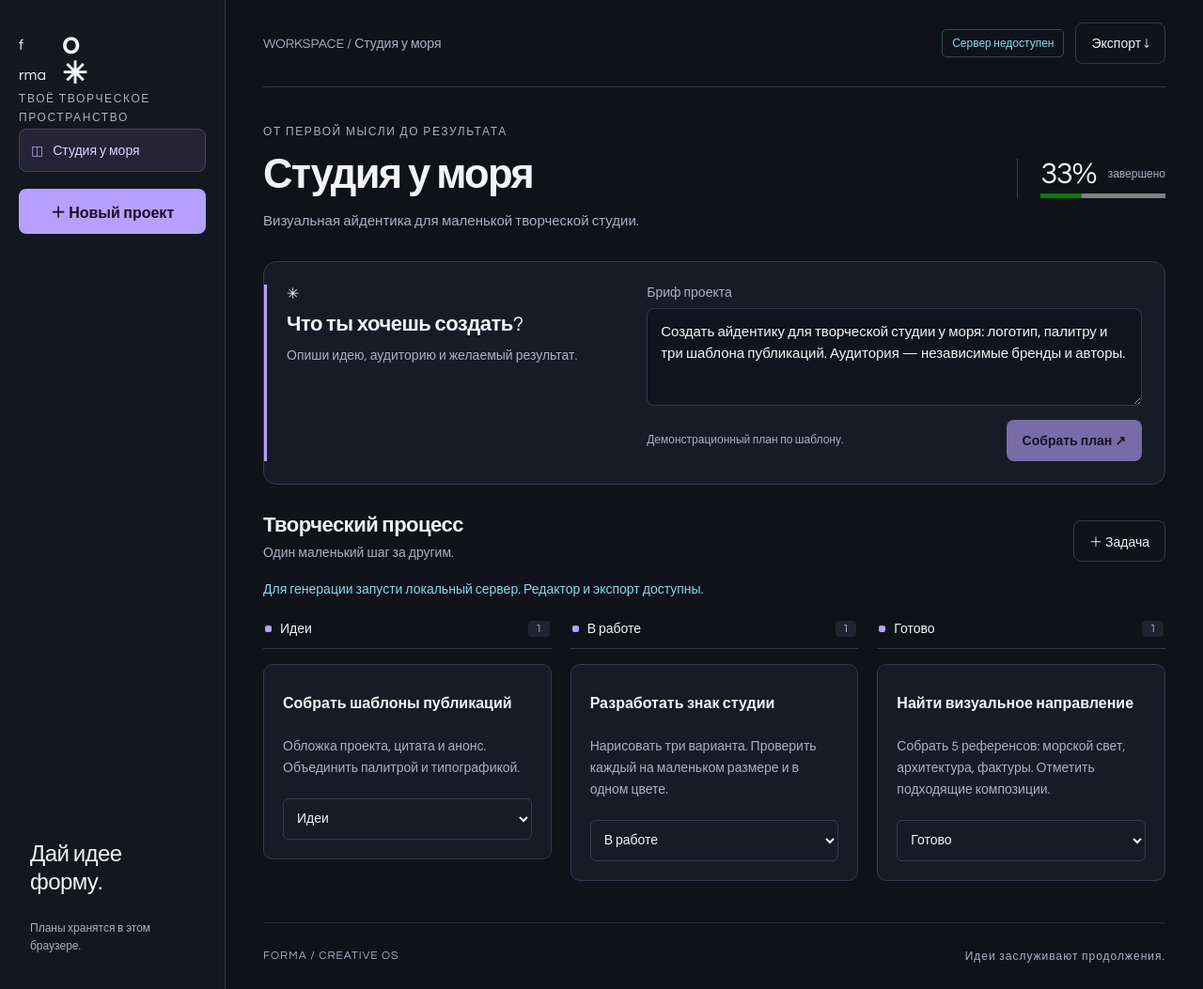
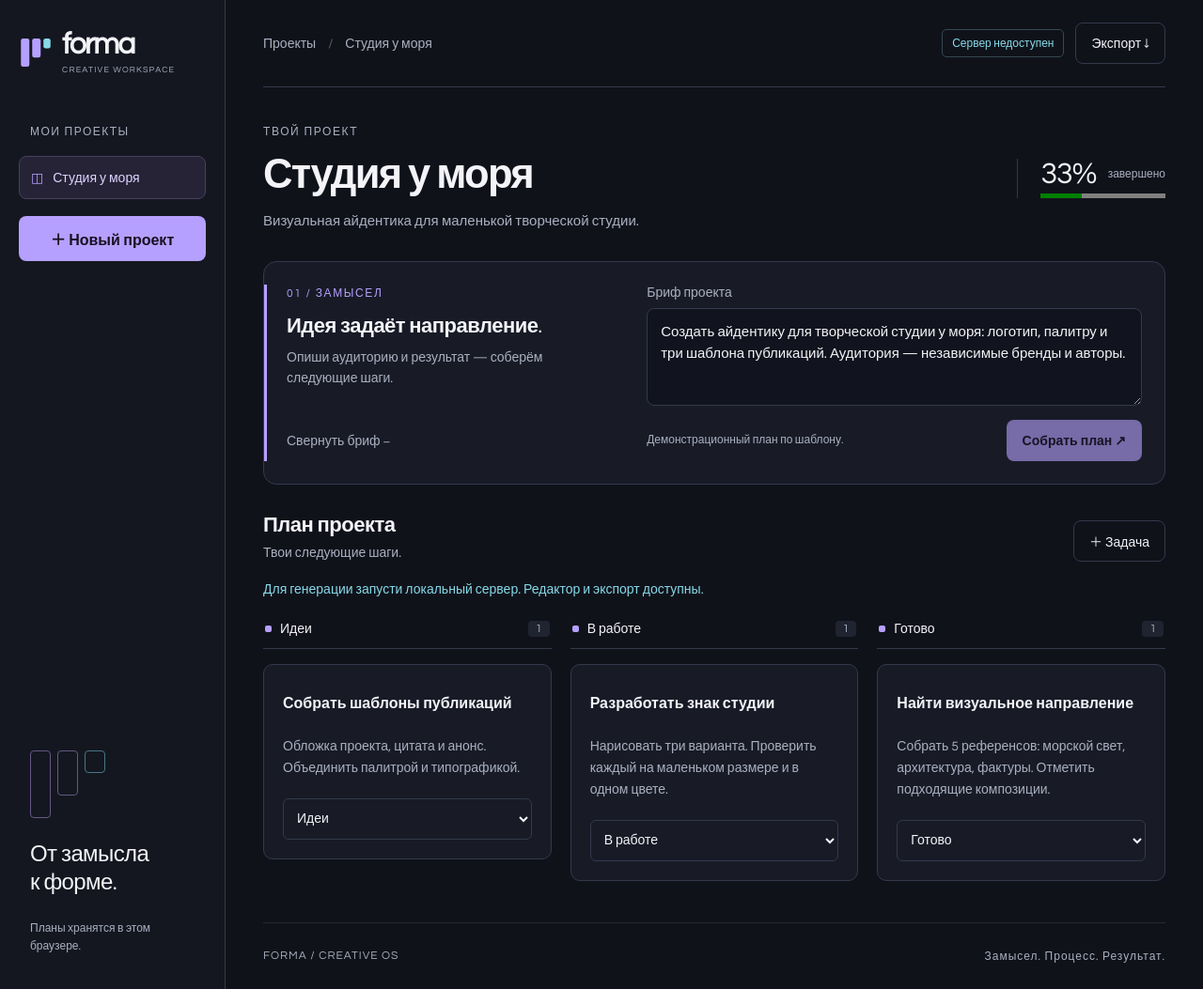
Before and after one commit to poblige26-netizen/forma-creative-os, a plain HTML site: page public/index.html in a window 1280 px wide. Shown: the whole page at 94% size. Drawn offline with Linux system fonts and the light colour scheme; no server answers.

Commit message:
feat: refine Forma identity and device experiences — public/index.html

```diff
--- a/public/index.html
+++ b/public/index.html
@@ -1,10 +1,10 @@
 <!doctype html><html lang="ru"><head><meta charset="utf-8"><meta name="viewport" content="width=device-width, initial-scale=1"><meta name="description" content="Forma — личное пространство для творческих проектов. Преврати идею в понятный план."><title>Forma — творческие проекты</title><link rel="icon" href="favicon.svg"><link rel="stylesheet" href="style.css"><script src="app.js" defer></script></head><body>
-<aside><a class="brand" href="#">f<span>o</span>rma<span class="dot">✳</span></a><p class="eyebrow">ТВОЁ ТВОРЧЕСКОЕ ПРОСТРАНСТВО</p><button id="new" class="primary">＋ Новый проект</button><nav id="projects" aria-label="Проекты"></nav><div class="aside-bottom"><div class="orb" aria-hidden="true"></div><p>Дай идее форму.</p><small>Планы хранятся в этом браузере.</small></div></aside>
-<main><header><span>WORKSPACE / <span id="crumb">Проект</span></span><div><span id="mode" class="badge">Подключение…</span><button id="export">Экспорт ↓</button></div></header>
-<section class="intro"><div><p class="eyebrow">ОТ ПЕРВОЙ МЫСЛИ ДО РЕЗУЛЬТАТА</p><h1 id="name"></h1><p id="summary"></p></div><div class="progress"><strong id="percent">0%</strong><span>завершено</span><progress id="progress" max="100" value="0" aria-label="Прогресс проекта"></progress></div></section>
-<section class="brief-panel"><div><span class="spark">✳</span><h2>Что ты хочешь создать?</h2><p>Опиши идею, аудиторию и желаемый результат.</p></div><form id="brief-form"><label for="brief">Бриф проекта</label><textarea id="brief" minlength="10" maxlength="3000" required placeholder="Например: айдентика для небольшой кофейни у моря…"></textarea><div class="form-footer"><span id="disclosure">Демонстрационный план по шаблону.</span><button class="primary" id="generate" type="submit">Собрать план ↗</button></div></form></section>
-<div class="board-heading"><div><h2>Творческий процесс</h2><p>Один маленький шаг за другим.</p></div><button id="add">＋ Задача</button></div><p id="notice" role="status" aria-live="polite"></p><section id="board" class="board" aria-label="Доска задач"></section>
-<footer><span>FORMA / CREATIVE OS</span><span>Идеи заслуживают продолжения.</span></footer></main>
+<a class="skip" href="#board">К задачам</a><aside><a class="brand" href="#" aria-label="Forma — творческое пространство"><img src="mark.svg" alt="" width="36" height="36"><span>forma</span><small>CREATIVE WORKSPACE</small></a><p class="rail-label">МОИ ПРОЕКТЫ</p><button id="new" class="primary" aria-label="Новый проект">＋ Новый проект</button><nav id="projects" aria-label="Проекты"></nav><div class="aside-bottom"><div class="brand-pattern" aria-hidden="true"><i></i><i></i><i></i></div><p>От замысла<br>к форме.</p><small>Планы хранятся в этом браузере.</small></div></aside>
+<main><header><span>Проекты <span aria-hidden="true">/</span> <span id="crumb">Проект</span></span><div><span id="mode" class="badge">Подключение…</span><button id="export">Экспорт ↓</button></div></header>
+<section class="intro"><div><p class="eyebrow">ТВОЙ ПРОЕКТ</p><h1 id="name"></h1><p id="summary"></p></div><div class="progress"><strong id="percent">0%</strong><span>завершено</span><progress id="progress" max="100" value="0" aria-label="Прогресс проекта"></progress></div></section>
+<section class="brief-panel"><div class="brief-heading"><div><p class="eyebrow">01 / ЗАМЫСЕЛ</p><h2>Идея задаёт направление.</h2><p>Опиши аудиторию и результат — соберём следующие шаги.</p></div><button id="brief-toggle" class="quiet" type="button" aria-expanded="true" aria-controls="brief-form">Свернуть бриф −</button></div><form id="brief-form"><label for="brief">Бриф проекта</label><textarea id="brief" minlength="10" maxlength="3000" required placeholder="Например: айдентика для небольшой кофейни у моря…"></textarea><div class="form-footer"><span id="disclosure">Демонстрационный план по шаблону.</span><button class="primary" id="generate" type="submit">Собрать план ↗</button></div></form></section>
+<div class="board-heading"><div><h2>План проекта</h2><p id="task-total">Твои следующие шаги.</p></div><button id="add">＋ Задача</button></div><p id="notice" role="status" aria-live="polite"></p><div id="stage-switch" class="stage-switch" role="group" aria-label="Показать этап"><button data-stage="idea" aria-pressed="true">Идеи</button><button data-stage="doing" aria-pressed="false">В работе</button><button data-stage="done" aria-pressed="false">Готово</button></div><section id="board" class="board" aria-label="Доска задач"></section>
+<footer><span>FORMA / CREATIVE OS</span><span>Замысел. Процесс. Результат.</span></footer></main>
 <dialog id="project-dialog"><form id="project-form"><h2>Новая идея</h2><label for="project-name">Название проекта</label><input id="project-name" required maxlength="80" placeholder="Например: студия у моря"><label for="project-description">Краткое описание</label><textarea id="project-description" maxlength="300" placeholder="Что ты хочешь получить?"></textarea><div class="dialog-actions"><button type="button" data-close>Отмена</button><button type="submit" class="primary">Создать</button></div></form></dialog>
 <dialog id="task-dialog"><form id="task-form"><h2 id="task-heading">Задача</h2><label for="task-title">Название</label><input id="task-title" required maxlength="150"><label for="task-description">Детали</label><textarea id="task-description" maxlength="1500"></textarea><div class="dialog-actions"><button type="button" data-close>Отмена</button><button type="submit" class="primary">Сохранить</button></div></form></dialog>
 <dialog id="confirm-dialog"><h2>Добавить новый план?</h2><p>Новые задачи добавятся к существующим. Текущие задачи сохранятся.</p><div class="dialog-actions"><button data-close>Отмена</button><button id="confirm-plan" class="primary">Добавить задачи</button></div></dialog>
```
